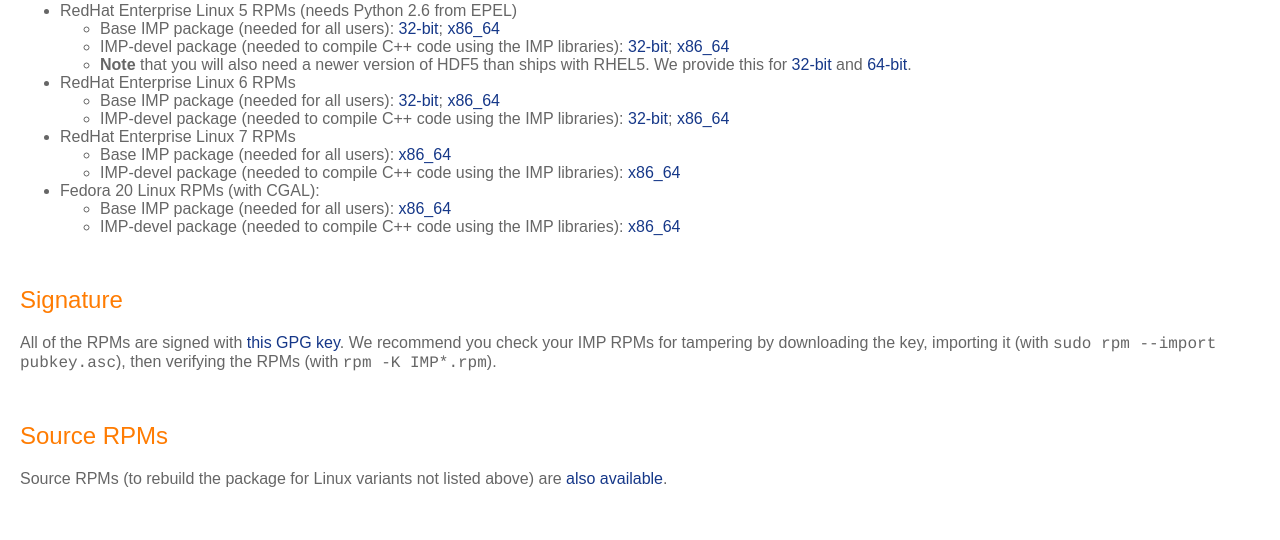
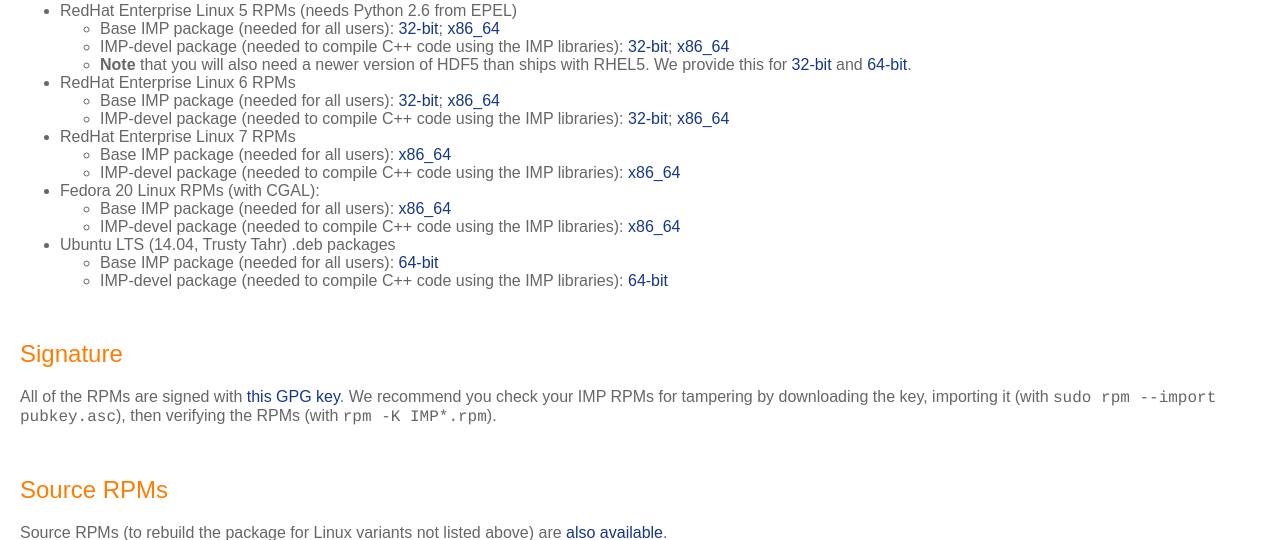
Before and after one commit to salilab/imp_website, a PHP site: page /download-linux.php?TOPDIR=1 in a window 1280 px wide. Shown: the part 234-774 px from the top of the page. Run offline with PHP 8.4, Linux system fonts and the light colour scheme.

Commit message:
Include Ubuntu packages.

```diff
--- a/download-linux.php
+++ b/download-linux.php
@@ -52,6 +52,17 @@ with RHEL5. We provide this for
   <li>IMP-devel package (needed to compile C++ code using the IMP libraries):
 <a href="get.php?pkg=2.3.0/download/IMP-devel-2.3.0-1.fc20.x86_64.rpm">x86_64</a></li>
 </ul>
+</li>
+
+<li>Ubuntu LTS (14.04, Trusty Tahr) .deb packages<ul>
+  <li>Base IMP package (needed for all users):
+<a href="get.php?pkg=2.3.0/download/imp_2.3.0-1_amd64.deb">64-bit</a>
+  </li>
+  <li>IMP-devel package (needed to compile C++ code using the IMP libraries):
+<a href="get.php?pkg=2.3.0/download/imp-dev_2.3.0-1_amd64.deb">64-bit</a>
+  </li>
+</ul>
+</li>
 </ul>
 
 <h2>Signature</h2>
```
